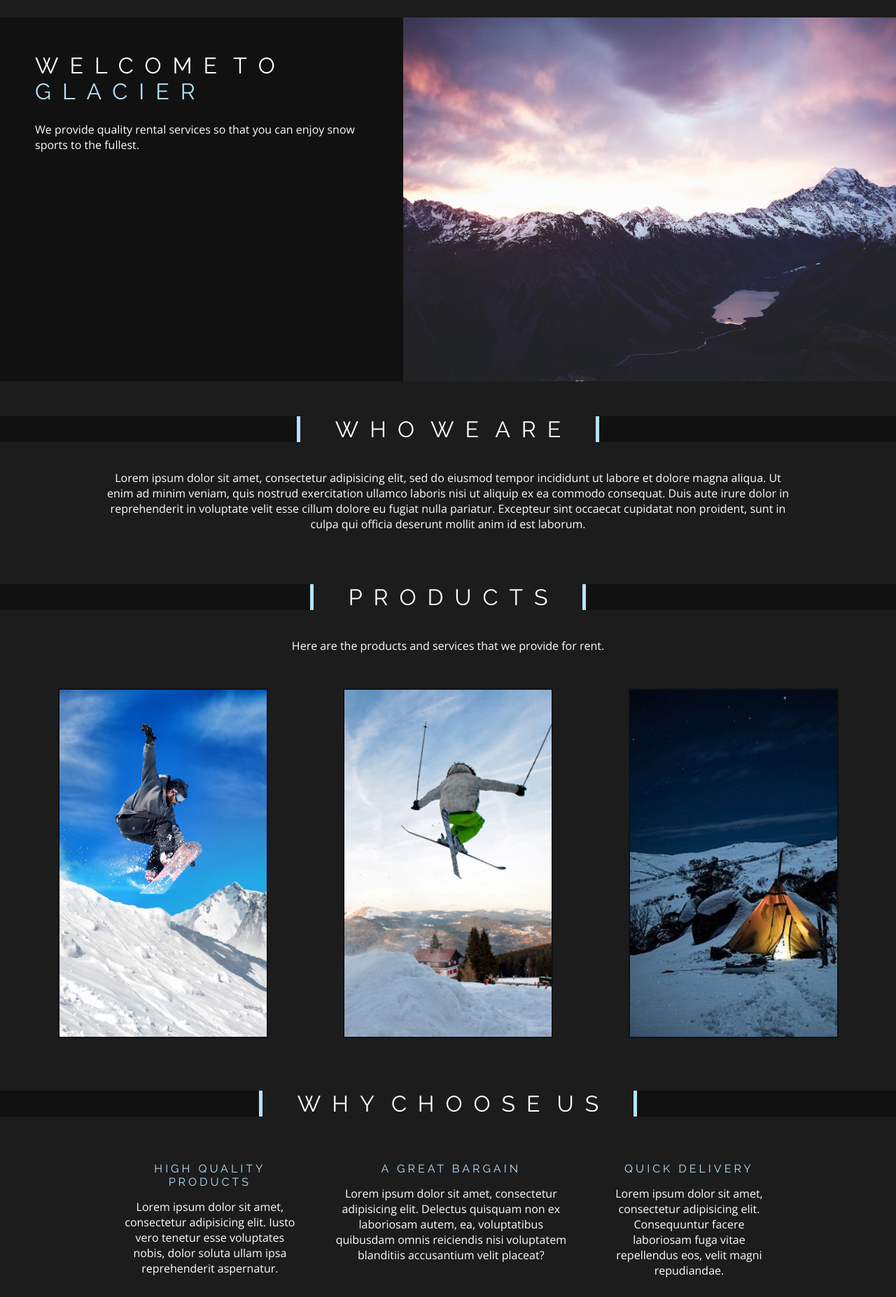
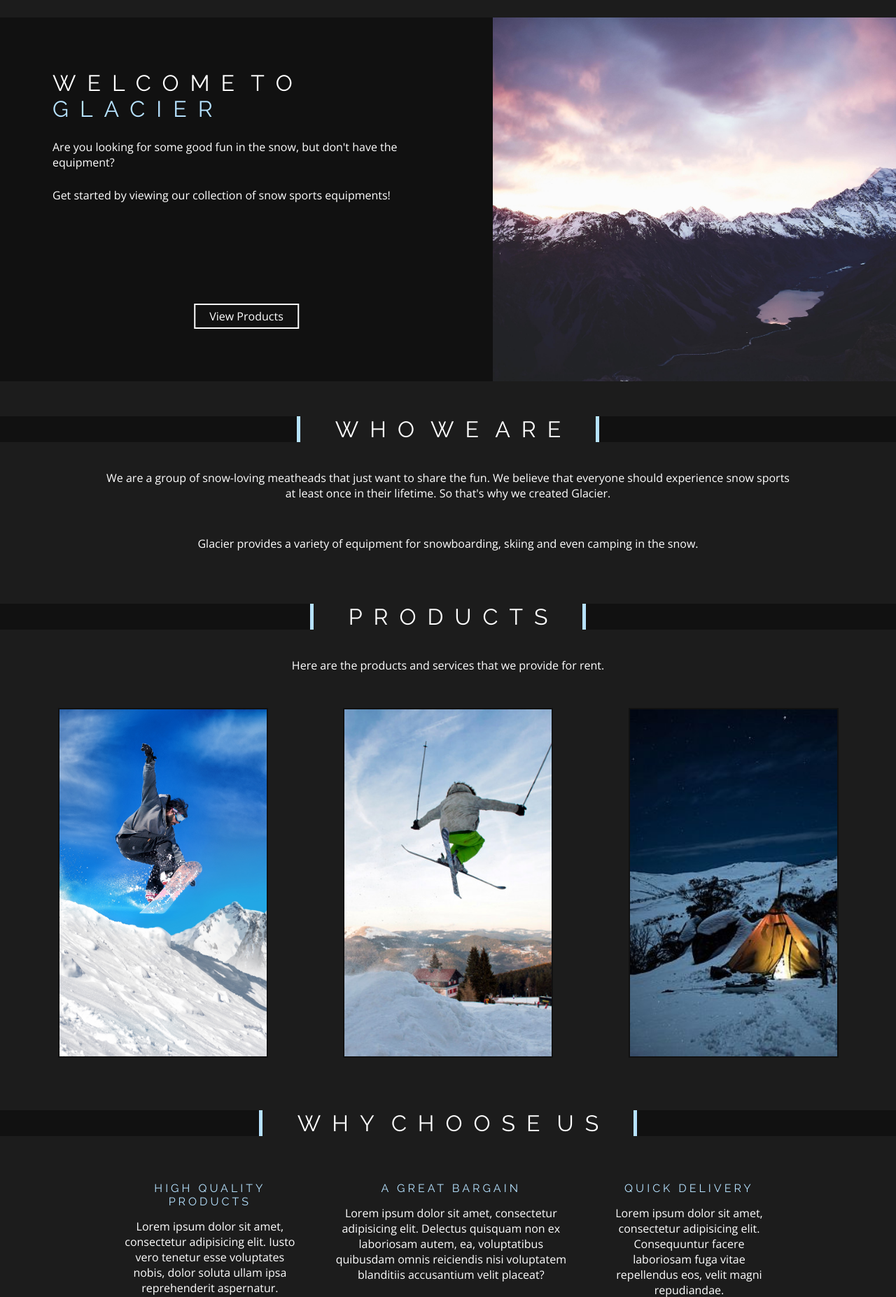
Before and after one commit to ZeeHatcher/COS10011, a PHP site: page / in a window 1280 px wide. Shown: the part 219-2073 px from the top of the page at 70% size. Run offline with PHP 8.4, Linux system fonts and the light colour scheme.

Commit message:
Add some content and button in home

```diff
--- a/assign1/enquiry.html
+++ b/assign1/enquiry.html
@@ -33,14 +33,14 @@
 
     <ul class="navbar__links">
       <li class="navbar__link navbar__link--dropdown">
-        <h3 class="navbar__dropdown-title navbar__link--active">Products</h3>
+        <h3 class="navbar__dropdown-title">Products</h3>
         <ul class="navbar__dropdown">
           <li class="navbar__dropdown-link"><a href="product1.html"><h3 class="navbar__link--on-hover navbar__link--active">Snowboards</h3></a></li>
           <li class="navbar__dropdown-link"><a href="product2.html"><h3 class="navbar__link--on-hover">Skis</h3></a></li>
           <li class="navbar__dropdown-link"><a href="product3.html"><h3 class="navbar__link--on-hover">Camping Gear</h3></a></li>
         </ul>
       </li>
-      <li class="navbar__link"><a href="enquiry.html"><h3 class="navbar__link--on-hover">Rent</h3></a></li>
+      <li class="navbar__link"><a href="enquiry.html"><h3 class="navbar__link--on-hover navbar__link--active">Rent</h3></a></li>
     </ul>
 
     <div class="navbar__menu">
@@ -61,7 +61,7 @@
       </li>
       <li class="navbar__link">
         <a href="enquiry.html">
-          <h3 class="navbar__link--on-hover">Rent</h3>
+          <h3 class="navbar__link--on-hover navbar__link--active">Rent</h3>
         </a>
       </li>
     </ul>
--- a/assign1/index.html
+++ b/assign1/index.html
@@ -71,8 +71,14 @@
         <h1 class="hero__title">Welcom<span class="no-letter-spacing">e</span> t<span class="no-letter-spacing">o</span> <span class="text-accent">GLACIE<span class="no-letter-spacing">R</span></span></h1>
 
         <p class="hero__desc">
-          We provide quality rental services so that you can enjoy snow sports to the fullest.
+          Are you looking for some good fun in the snow, but don't have the equipment?
         </p>
+
+        <p class="hero__desc">
+          Get started by viewing our collection of snow sports equipments!
+        </p>
+
+        <a class="btn hero__btn is-pos-x-center" href="#products">View Products</a>
       </div>
 
       <img class="hero__img" src="images/snow_mountain1.jpg" alt="Snow Mountain"/> <!-- https://pixnio.com/nature-landscapes/peaks/snow-mountain-sunset-sky-landscape-dawn-winter-nature-glacier# -->
@@ -85,12 +91,16 @@
 
       <article class="info">
         <p class="info__text">
-          Lorem ipsum dolor sit amet, consectetur adipisicing elit, sed do eiusmod tempor incididunt ut labore et dolore magna aliqua. Ut enim ad minim veniam, quis nostrud exercitation ullamco laboris nisi ut aliquip ex ea commodo consequat. Duis aute irure dolor in reprehenderit in voluptate velit esse cillum dolore eu fugiat nulla pariatur. Excepteur sint occaecat cupidatat non proident, sunt in culpa qui officia deserunt mollit anim id est laborum.
+          We are a group of snow-loving meatheads that just want to share the fun. We believe that everyone should experience snow sports at least once in their lifetime. So that's why we created Glacier.
+        </p>
+
+        <p class="info__text">
+          Glacier provides a variety of equipment for snowboarding, skiing and even camping in the snow.
         </p>
       </article>
     </section>
 
-    <section>
+    <section id="products">
       <div class="seperator">
         <h1 class="seperator__title">Product<span class="no-letter-spacing">s</span></h1>
       </div>
--- a/assign1/js/main.js
+++ b/assign1/js/main.js
@@ -1,5 +1,5 @@
 window.onload = function() {
-  // Mobile Navigation Bar Functions
+  // Mobile Navigation Bar Function
   var btn = document.getElementById("nav-btn");
   var nav = document.getElementById("nav");
 
@@ -15,7 +15,7 @@ window.onload = function() {
 
   btn.addEventListener("click", toggleNav, false);
 
-  // Products Display Change Functions
+  // product.html Display Change Function
   var displays = document.getElementsByClassName("display");
   var btns = document.getElementsByClassName("ctgry__item");
 
--- a/assign1/product1.html
+++ b/assign1/product1.html
@@ -46,7 +46,7 @@
     </div>
     <ul id="nav" class="mobile-navbar__links">
       <li class="navbar__link"><a href="product1.html">
-          <h3 class="navbar__link--on-hover">Snowboards</h3>
+          <h3 class="navbar__link--on-hover navbar__link--active">Snowboards</h3>
         </a>
       </li>
       <li class="navbar__link"><a href="product2.html">
--- a/assign1/product1_1.html
+++ b/assign1/product1_1.html
@@ -46,7 +46,7 @@
     </div>
     <ul id="nav" class="mobile-navbar__links">
       <li class="navbar__link"><a href="product1.html">
-          <h3 class="navbar__link--on-hover">Snowboards</h3>
+          <h3 class="navbar__link--on-hover navbar__link--active">Snowboards</h3>
         </a>
       </li>
       <li class="navbar__link"><a href="product2.html">
--- a/assign1/styles/style-mobile.css
+++ b/assign1/styles/style-mobile.css
@@ -101,7 +101,12 @@
   }
 
   .hero {
-    height: auto;
+    grid-template-columns: auto;
+    grid-template-rows: auto;
+  }
+
+  .hero__btn {
+    bottom: 25px;
   }
 
   .hero__img {
@@ -112,6 +117,7 @@
     width: 100%;
     float: none;
     padding: 25px;
+    padding-bottom: 100px;
     text-align: center;
     height: auto;
   }
--- a/assign1/styles/style.css
+++ b/assign1/styles/style.css
@@ -336,13 +336,13 @@ table, tr, th {
   padding-top: 15px;
 }
 
+.mobile-navbar__links h3 {
+  padding: 10px;
+}
+
 .mobile-navbar__links .navbar__link {
   display: block;
   text-align: center;
-}
-
-.mobile-navbar__links h3 {
-  padding: 10px;
 }
 
 .navbar__menu {
@@ -518,23 +518,31 @@ table, tr, th {
 }
 
 .hero {
-  height: 65vh;
+  min-height: 60vh;
+  height: auto;
   margin: 25px 0;
   width: 100%;
+  overflow: hidden;
+  display: grid;
+  grid-template-columns: 55% 45%;
+  grid-template-rows: 65vh;
+}
+
+.hero__btn {
+  bottom: 75px;
 }
 
 .hero__textbox {
   background-color: #111;
-  float: left;
-  height: 100%;
-  padding: 50px;
-  width: 45%;
+  padding: 75px;
+  padding-bottom: 100px;
+  position: relative;
 }
 
 .hero__img {
+  width: 100%;
   height: 100%;
   object-fit: cover;
-  width: 55%;
 }
 
 .hero__desc {
```
